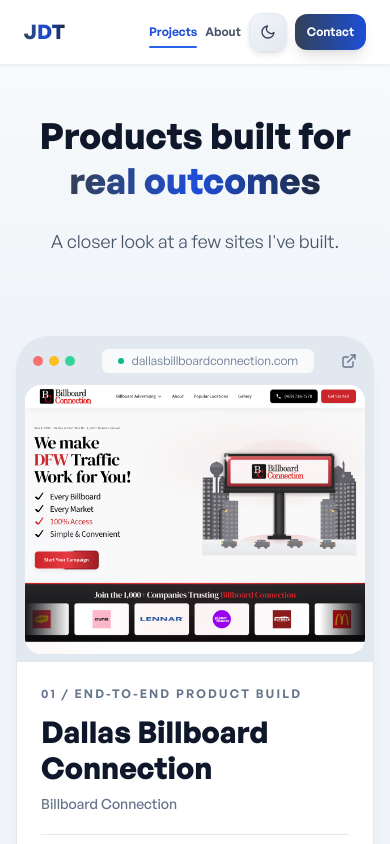
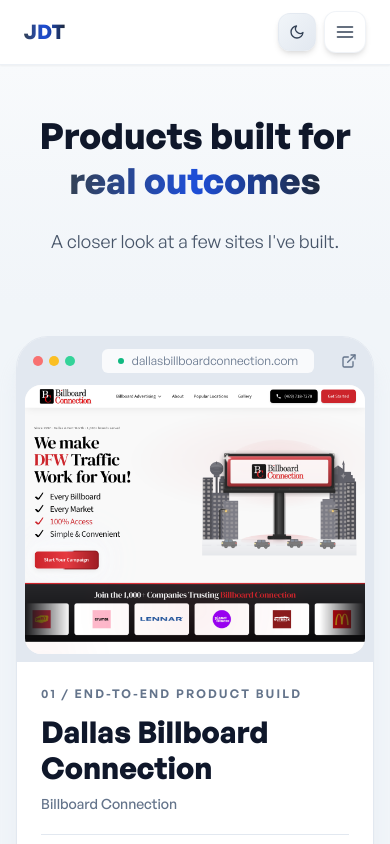
Before and after one commit to Don-Joel/Me, a Next.js app: page /projects in a window 390 px wide. Shown: the top 844 px of the page. Built offline with nearby package versions, Linux system fonts and the light colour scheme.

Commit message:
adding hamburger menu on mobile, refactoring project component

```diff
--- /dev/null
+++ b/components/projects/ProjectBrowserPreview.tsx
@@ -0,0 +1,59 @@
+import Image from "next/image";
+import { FiExternalLink } from "react-icons/fi";
+
+type ProjectBrowserPreviewProps = {
+  name: string;
+  url: string;
+  shortUrl: string;
+  image: string;
+  imageAlt: string;
+  glow: string;
+  priority?: boolean;
+};
+
+const ProjectBrowserPreview = ({
+  name,
+  url,
+  shortUrl,
+  image,
+  imageAlt,
+  glow,
+  priority = false,
+}: ProjectBrowserPreviewProps) => (
+  <a
+    href={url}
+    target="_blank"
+    rel="noopener noreferrer"
+    className="group/preview block bg-slate-200 p-2 dark:bg-slate-800 sm:p-3 lg:order-2 lg:flex lg:h-full lg:flex-col lg:border-l lg:border-slate-200 dark:lg:border-slate-700"
+    aria-label={`Visit ${name}`}
+  >
+    <div className="mb-2 flex items-center gap-2 px-2 py-1 sm:mb-3">
+      <div className="flex gap-1.5" aria-hidden>
+        <span className="h-2.5 w-2.5 rounded-full bg-red-400" />
+        <span className="h-2.5 w-2.5 rounded-full bg-amber-400" />
+        <span className="h-2.5 w-2.5 rounded-full bg-emerald-400" />
+      </div>
+      <div className="mx-auto flex max-w-md items-center gap-2 rounded-md bg-white/80 px-4 py-1 text-xs text-slate-500 dark:bg-slate-700 dark:text-slate-300">
+        <span className="h-1.5 w-1.5 rounded-full bg-emerald-500" />
+        {shortUrl}
+      </div>
+      <FiExternalLink className="h-4 w-4 text-slate-500 transition-transform group-hover/preview:-translate-y-0.5 group-hover/preview:translate-x-0.5" />
+    </div>
+    <div className="relative overflow-hidden rounded-2xl bg-white shadow-inner">
+      <Image
+        src={image}
+        alt={imageAlt}
+        width={1200}
+        height={950}
+        sizes="(max-width: 1280px) 100vw, 1200px"
+        className="block h-auto w-full transition-transform duration-700 group-hover/preview:scale-[1.015]"
+        priority={priority}
+      />
+      <div
+        className={`pointer-events-none absolute inset-0 bg-gradient-to-t ${glow} opacity-0 transition-opacity duration-500 group-hover/preview:opacity-100`}
+      />
+    </div>
+  </a>
+);
+
+export default ProjectBrowserPreview;
--- a/components/shared/AppHeader.tsx
+++ b/components/shared/AppHeader.tsx
@@ -1,23 +1,33 @@
 import Link from "next/link";
 import { motion } from "framer-motion";
 import { useRouter } from "next/router";
-import { FiSun, FiMoon } from "react-icons/fi";
+import { useEffect, useState } from "react";
+import { FiMenu, FiMoon, FiSun, FiX } from "react-icons/fi";
 import useThemeSwitcher from "../../hooks/useThemeSwitcher";
 
 const contactButtonClasses =
   "text-white bg-gradient-to-r from-slate-700 to-blue-700 hover:from-slate-600 hover:to-blue-600 dark:from-slate-500 dark:to-blue-600 dark:hover:from-slate-400 dark:hover:to-blue-500 focus:outline-none focus-visible:ring-2 focus-visible:ring-blue-500/40 focus-visible:ring-offset-2 dark:focus-visible:ring-blue-400/40 active:scale-95 font-general-semibold rounded-xl text-sm px-5 py-2.5 text-center inline-flex items-center justify-center shadow-lg hover:shadow-xl active:shadow-md transition-all duration-300";
-const navLinkClasses = (isActive: boolean, mobile = false) =>
-  `relative py-2 font-general-semibold transition-colors ${
-    mobile ? "text-xs" : "text-sm"
-  } ${
+const navLinkClasses = (isActive: boolean) =>
+  `relative py-2 text-sm font-general-semibold transition-colors ${
     isActive
       ? "text-blue-700 after:absolute after:inset-x-0 after:bottom-0 after:h-0.5 after:rounded-full after:bg-blue-600 dark:text-blue-400 dark:after:bg-blue-400"
       : "text-slate-600 hover:text-blue-700 dark:text-slate-300 dark:hover:text-blue-400"
   }`;
+const mobileMenuLinkClasses = (isActive: boolean) =>
+  `block rounded-xl px-4 py-3 text-sm font-general-semibold transition-colors ${
+    isActive
+      ? "bg-blue-50 text-blue-700 dark:bg-blue-950/60 dark:text-blue-400"
+      : "text-slate-700 hover:bg-slate-100 hover:text-blue-700 dark:text-slate-200 dark:hover:bg-slate-800 dark:hover:text-blue-400"
+  }`;
 
 const AppHeader = () => {
   const [activeTheme, setTheme] = useThemeSwitcher();
+  const [mobileMenuOpen, setMobileMenuOpen] = useState(false);
   const router = useRouter();
+
+  useEffect(() => {
+    setMobileMenuOpen(false);
+  }, [router.asPath]);
 
   return (
     <motion.header
@@ -26,7 +36,7 @@
       transition={{ duration: 0.5 }}
       className="sticky top-0 z-50 backdrop-blur-lg bg-white/90 dark:bg-slate-900/90 border-b border-slate-200/60 dark:border-slate-700/60 shadow-sm"
     >
-      <nav className="container mx-auto px-6 sm:px-8 lg:px-12">
+      <nav className="container relative mx-auto px-6 sm:px-8 lg:px-12">
         <div className="flex justify-between items-center h-16 lg:h-20">
           {/* Logo */}
           <motion.div
@@ -44,24 +54,8 @@
             </Link>
           </motion.div>
 
-          {/* Mobile: Theme switcher on left, Contact on right */}
+          {/* Mobile actions */}
           <div className="flex items-center gap-2 lg:hidden">
-            <Link
-              href="/projects"
-              className={navLinkClasses(router.pathname === "/projects", true)}
-              aria-current={
-                router.pathname === "/projects" ? "page" : undefined
-              }
-            >
-              Projects
-            </Link>
-            <Link
-              href="/about"
-              className={navLinkClasses(router.pathname === "/about", true)}
-              aria-current={router.pathname === "/about" ? "page" : undefined}
-            >
-              About
-            </Link>
             <motion.button
               whileHover={{ scale: 1.05, y: -1 }}
               whileTap={{ scale: 0.95 }}
@@ -75,13 +69,24 @@
                 <FiSun className="h-4 w-4" />
               )}
             </motion.button>
-            <Link
-              href="/contact"
-              className={`${contactButtonClasses} !px-3 !py-2.5 !text-xs`}
-              aria-current={router.pathname === "/contact" ? "page" : undefined}
+            <motion.button
+              whileTap={{ scale: 0.95 }}
+              onClick={() => setMobileMenuOpen((open) => !open)}
+              aria-label={
+                mobileMenuOpen
+                  ? "Close navigation menu"
+                  : "Open navigation menu"
+              }
+              aria-expanded={mobileMenuOpen}
+              aria-controls="mobile-navigation"
+              className="rounded-xl border border-slate-200/50 bg-white p-2.5 text-slate-700 shadow-md transition-colors hover:bg-slate-100 dark:border-slate-700/50 dark:bg-slate-800 dark:text-slate-200 dark:hover:bg-slate-700"
             >
-              Contact
-            </Link>
+              {mobileMenuOpen ? (
+                <FiX className="h-5 w-5" />
+              ) : (
+                <FiMenu className="h-5 w-5" />
+              )}
+            </motion.button>
           </div>
 
           {/* Desktop: Actions */}
@@ -130,6 +135,46 @@
             </motion.button>
           </div>
         </div>
+
+        {mobileMenuOpen && (
+          <motion.div
+            id="mobile-navigation"
+            initial={{ opacity: 0, y: -8 }}
+            animate={{ opacity: 1, y: 0 }}
+            transition={{ duration: 0.18 }}
+            className="absolute left-6 right-6 top-full overflow-hidden rounded-b-2xl border border-t-0 border-slate-200/80 bg-white/95 p-3 shadow-xl backdrop-blur-xl dark:border-slate-700/80 dark:bg-slate-900/95 sm:left-8 sm:right-8 lg:hidden"
+          >
+            <div className="space-y-1">
+              <Link
+                href="/projects"
+                className={mobileMenuLinkClasses(
+                  router.pathname === "/projects"
+                )}
+                aria-current={
+                  router.pathname === "/projects" ? "page" : undefined
+                }
+              >
+                Projects
+              </Link>
+              <Link
+                href="/about"
+                className={mobileMenuLinkClasses(router.pathname === "/about")}
+                aria-current={router.pathname === "/about" ? "page" : undefined}
+              >
+                About
+              </Link>
+              <Link
+                href="/contact"
+                className={`${contactButtonClasses} mt-2 w-full`}
+                aria-current={
+                  router.pathname === "/contact" ? "page" : undefined
+                }
+              >
+                Contact Me
+              </Link>
+            </div>
+          </motion.div>
+        )}
       </nav>
     </motion.header>
   );
--- a/pages/projects.tsx
+++ b/pages/projects.tsx
@@ -1,8 +1,8 @@
 import { motion } from "framer-motion";
-import Image from "next/image";
 import Link from "next/link";
-import { FiArrowUpRight, FiExternalLink } from "react-icons/fi";
+import { FiArrowUpRight } from "react-icons/fi";
 import PagesMetaHead, { SITE_URL } from "../components/PagesMetaHead";
+import ProjectBrowserPreview from "../components/projects/ProjectBrowserPreview";
 
 const projects = [
   {
@@ -129,40 +129,15 @@
               transition={{ duration: 0.5 }}
               className="overflow-hidden rounded-[2rem] border border-slate-200 bg-white shadow-xl shadow-slate-300/30 dark:border-slate-800 dark:bg-slate-900 dark:shadow-black/20 lg:grid lg:grid-cols-[0.72fr_1.28fr] lg:items-stretch"
             >
-              <a
-                href={project.url}
-                target="_blank"
-                rel="noopener noreferrer"
-                className="group/preview block bg-slate-200 p-2 dark:bg-slate-800 sm:p-3 lg:order-2 lg:flex lg:h-full lg:flex-col lg:border-l lg:border-slate-200 dark:lg:border-slate-700"
-                aria-label={`Visit ${project.name}`}
-              >
-                <div className="mb-2 flex items-center gap-2 px-2 py-1 sm:mb-3">
-                  <div className="flex gap-1.5" aria-hidden>
-                    <span className="h-2.5 w-2.5 rounded-full bg-red-400" />
-                    <span className="h-2.5 w-2.5 rounded-full bg-amber-400" />
-                    <span className="h-2.5 w-2.5 rounded-full bg-emerald-400" />
-                  </div>
-                  <div className="mx-auto flex max-w-md items-center gap-2 rounded-md bg-white/80 px-4 py-1 text-xs text-slate-500 dark:bg-slate-700 dark:text-slate-300">
-                    <span className="h-1.5 w-1.5 rounded-full bg-emerald-500" />
-                    {project.shortUrl}
-                  </div>
-                  <FiExternalLink className="h-4 w-4 text-slate-500 transition-transform group-hover/preview:-translate-y-0.5 group-hover/preview:translate-x-0.5" />
-                </div>
-                <div className="relative overflow-hidden rounded-2xl bg-white shadow-inner">
-                  <Image
-                    src={project.image}
-                    alt={project.imageAlt}
-                    width={1200}
-                    height={950}
-                    sizes="(max-width: 1280px) 100vw, 1200px"
-                    className="block h-auto w-full transition-transform duration-700 group-hover/preview:scale-[1.015]"
-                    priority={index === 0}
-                  />
-                  <div
-                    className={`pointer-events-none absolute inset-0 bg-gradient-to-t ${project.glow} opacity-0 transition-opacity duration-500 group-hover/preview:opacity-100`}
-                  />
-                </div>
-              </a>
+              <ProjectBrowserPreview
+                name={project.name}
+                url={project.url}
+                shortUrl={project.shortUrl}
+                image={project.image}
+                imageAlt={project.imageAlt}
+                glow={project.glow}
+                priority={index === 0}
+              />
 
               <div className="p-6 font-general-medium sm:p-10 lg:order-1 lg:p-7">
                 <div className="mb-5 border-b border-slate-200 pb-5 dark:border-slate-700">
```
